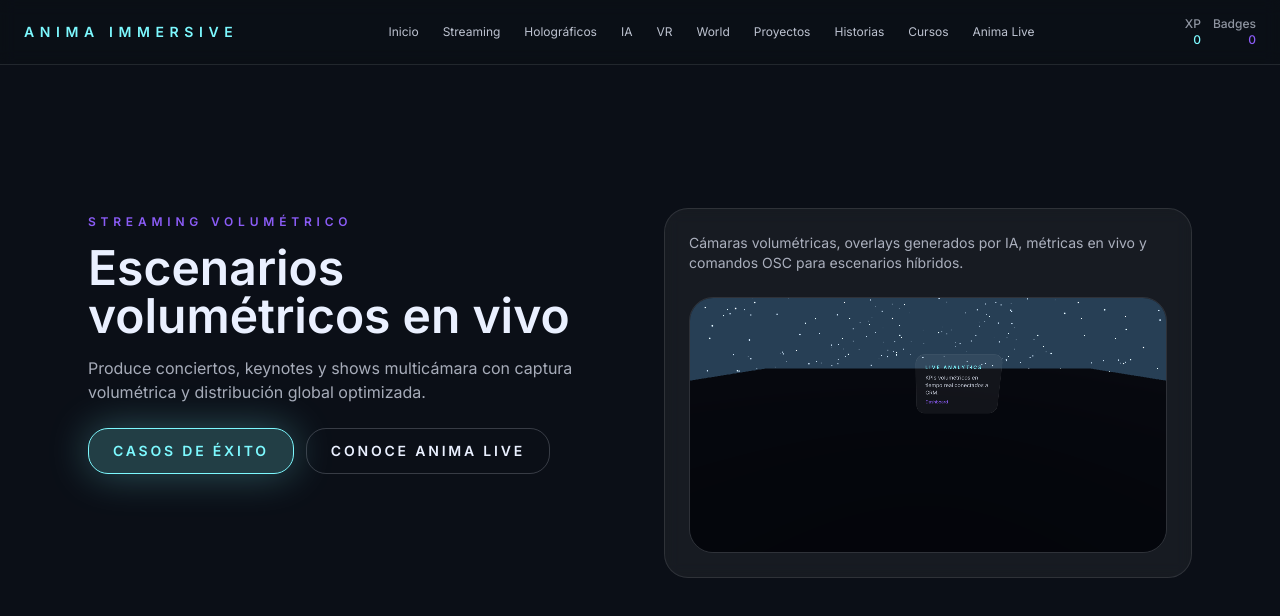
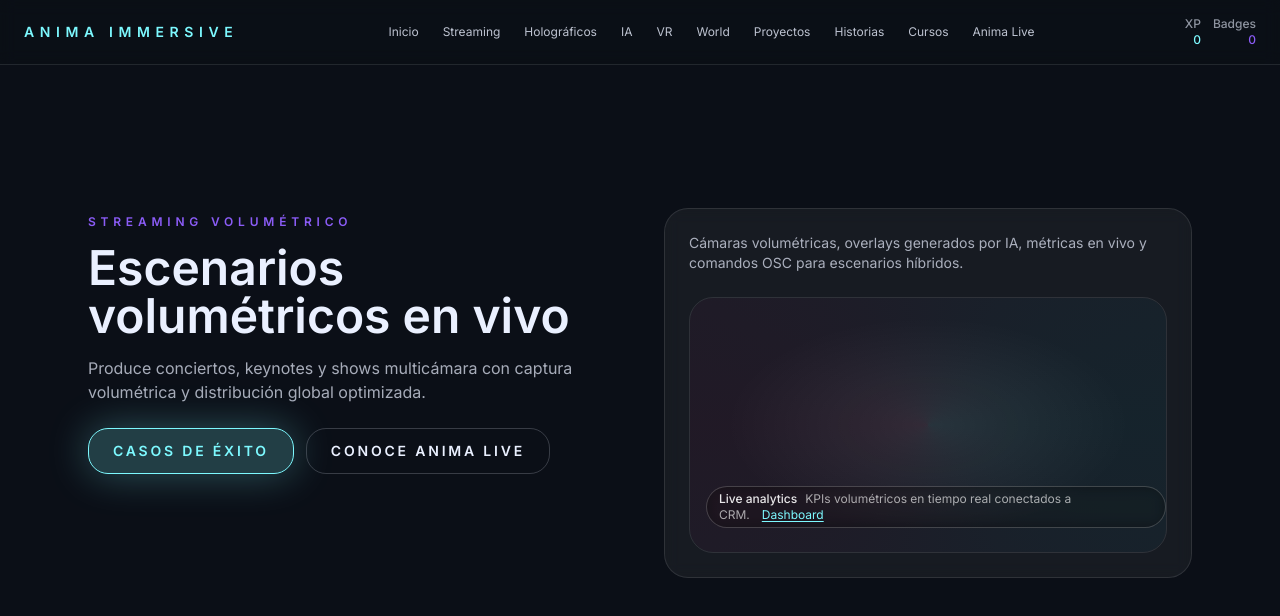
Before and after one commit to juanmacodes/webanima, a Next.js app in the folder anima-immersive/: page /streaming in a window 1280 px wide. Shown: the top 616 px of the page. Built offline with nearby package versions, Linux system fonts and the light colour scheme.

Commit message:
Update Experience.tsx

```diff
--- a/anima-immersive/components/Experience.tsx
+++ b/anima-immersive/components/Experience.tsx
@@ -1,77 +1,59 @@
 'use client';
 
-import { Canvas } from '@react-three/fiber';
-import { Html, OrbitControls, Stars } from '@react-three/drei';
-import { Suspense, useMemo } from 'react';
-import { motion } from 'framer-motion';
-import { useGamificationStore } from '../lib/store';
+import * as React from 'react';
 
 export type Hotspot = {
   id: string;
-  position: [number, number, number];
   title: string;
-  description: string;
+  description?: string;
+  position?: [number, number, number]; // reservado para futura integración 3D
   actionLabel?: string;
   href?: string;
 };
 
-function HotspotMarker({ hotspot }: { hotspot: Hotspot }) {
-  const grantBadge = useGamificationStore((state) => state.grantBadge);
+type Props = {
+  hotspots?: Hotspot[];
+};
 
-  const handleSelect = () => {
-    grantBadge({ id: hotspot.id, title: hotspot.title, description: hotspot.description });
-    if (hotspot.href) {
-      window.open(hotspot.href, '_blank', 'noopener');
-    }
-  };
+/**
+ * Placeholder de experiencia 3D compatible con SSR/Static Export.
+ * Más adelante aquí podemos montar @react-three/fiber o el visor que prefieras.
+ */
+export function Experience({ hotspots = [] }: Props) {
+  return (
+    <div
+      className="relative h-full w-full overflow-hidden bg-[radial-gradient(ellipse_at_center,rgba(255,255,255,0.08),transparent_60%)]"
+      role="img"
+      aria-label="Vista previa holográfica"
+    >
+      {/* Fondo decorativo */}
+      <div className="absolute inset-0 opacity-30"
+        style={{
+          background:
+            'conic-gradient(from 90deg at 50% 50%, rgba(0, 220, 255, .15), rgba(255, 0, 128, .15), rgba(0, 220, 255, .15))'
+        }}
+      />
 
-  return (
-    <Html
-      position={hotspot.position}
-      className="group"
-      center
-      transform
-      occlude
-      distanceFactor={6}
-    >
-      <motion.button
-        type="button"
-        role="button"
-        tabIndex={0}
-        onClick={handleSelect}
-        whileHover={{ scale: 1.08 }}
-        whileTap={{ scale: 0.92 }}
-        className="card flex w-56 flex-col gap-2 bg-background/90 text-left"
-      >
-        <span className="text-xs font-semibold uppercase tracking-[0.3em] text-accent">{hotspot.title}</span>
-        <p className="text-sm text-foreground/80">{hotspot.description}</p>
-        {hotspot.actionLabel ? (
-          <span className="text-xs text-secondary">{hotspot.actionLabel}</span>
-        ) : null}
-      </motion.button>
-    </Html>
+      {/* Hotspots sencillos (se renderizan como overlays clicables) */}
+      <div className="absolute inset-0 pointer-events-none">
+        {hotspots.map((h, i) => (
+          <div
+            key={h.id}
+            className="pointer-events-auto absolute left-4 bottom-4 mb-2"
+            style={{ transform: `translateY(-${i * 44}px)` }}
+          >
+            <div className="rounded-full border border-white/20 bg-black/40 px-3 py-1 text-xs text-white/90 backdrop-blur">
+              <span className="font-medium">{h.title}</span>
+              {h.description ? <span className="ml-2 opacity-70">{h.description}</span> : null}
+              {h.href ? (
+                <a href={h.href} className="ml-3 underline underline-offset-2">
+                  {h.actionLabel ?? 'Abrir'}
+                </a>
+              ) : null}
+            </div>
+          </div>
+        ))}
+      </div>
+    </div>
   );
 }
-
-export function Experience({ hotspots = [] }: { hotspots?: Hotspot[] }) {
-  const normalizedHotspots = useMemo(() => hotspots, [hotspots]);
-
-  return (
-    <Canvas camera={{ position: [0, 3, 8], fov: 60 }} className="pointer-events-auto">
-      <color attach="background" args={[0.02, 0.05, 0.09]} />
-      <ambientLight intensity={0.6} />
-      <directionalLight position={[5, 10, 3]} intensity={1} />
-      <mesh rotation={[-Math.PI / 2, 0, 0]} receiveShadow>
-        <planeGeometry args={[40, 40]} />
-        <meshStandardMaterial color="#111827" />
-      </mesh>
-      <Suspense fallback={null}>
-        <Stars radius={80} depth={50} factor={4} fade speed={1} />
-        {normalizedHotspots.map((hotspot) => (
-          <HotspotMarker key={hotspot.id} hotspot={hotspot} />
-        ))}
-      </Suspense>
-      <OrbitControls enablePan enableZoom={false} />
-    </Canvas>
-  );
-}
```
